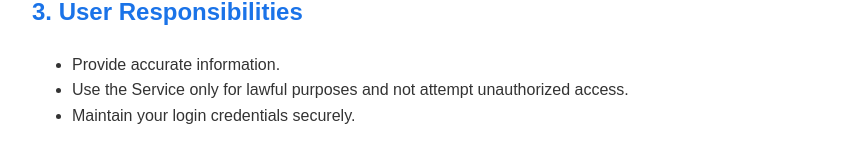
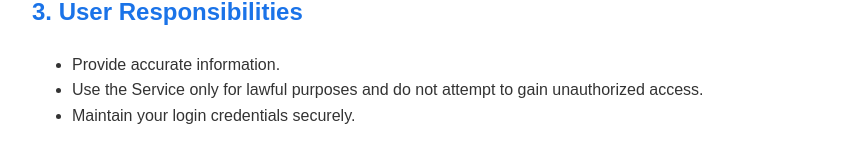
Before and after one commit to TomasVaro/vaccinationmaui-oauth, a plain HTML site: page terms-en.html in a window 1280 px wide. Shown: the part 619-774 px from the top of the page, without its empty margins (208-1071 px from the left). Drawn offline with Linux system fonts and the light colour scheme.

Commit message:
Clarify user responsibility regarding service access

```diff
--- a/terms-en.html
+++ b/terms-en.html
@@ -54,7 +54,7 @@
     <h2>3. User Responsibilities</h2>
     <ul>
         <li>Provide accurate information.</li>
-        <li>Use the Service only for lawful purposes and not attempt unauthorized access.</li>
+        <li>Use the Service only for lawful purposes and do not attempt to gain unauthorized access.</li>
         <li>Maintain your login credentials securely.</li>
     </ul>
 
```
